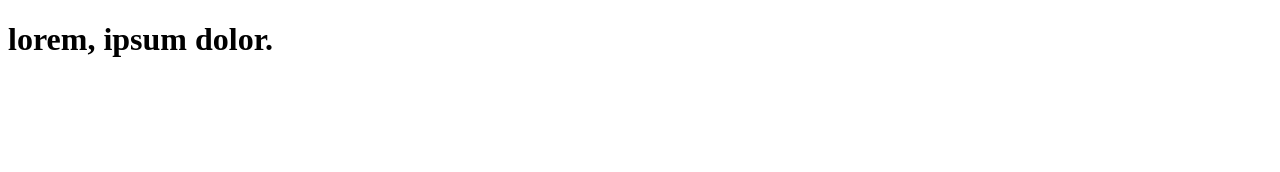
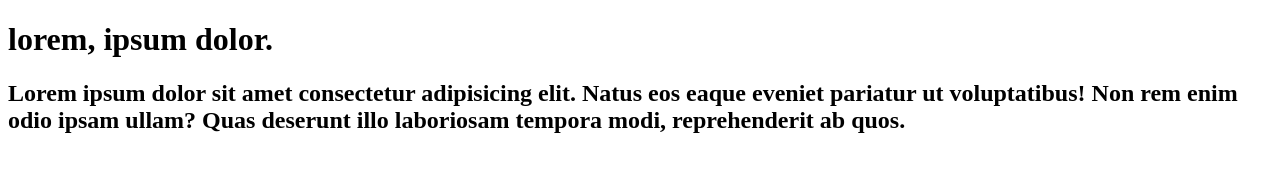
Before and after one commit to juanguillermo1968/eliminarporfavor, a plain HTML site: page prueba-3/prueba.html in a window 1280 px wide. Drawn offline with Linux system fonts and the light colour scheme.

Commit message:
agregue h2

```diff
--- a/prueba-3/prueba.html
+++ b/prueba-3/prueba.html
@@ -10,6 +10,7 @@
 
 <body>
     <h1>lorem, ipsum dolor.</h1>
+    <h2>Lorem ipsum dolor sit amet consectetur adipisicing elit. Natus eos eaque eveniet pariatur ut voluptatibus! Non rem enim odio ipsam ullam? Quas deserunt illo laboriosam tempora modi, reprehenderit ab quos.</h2>
 
 </body>
 
```
